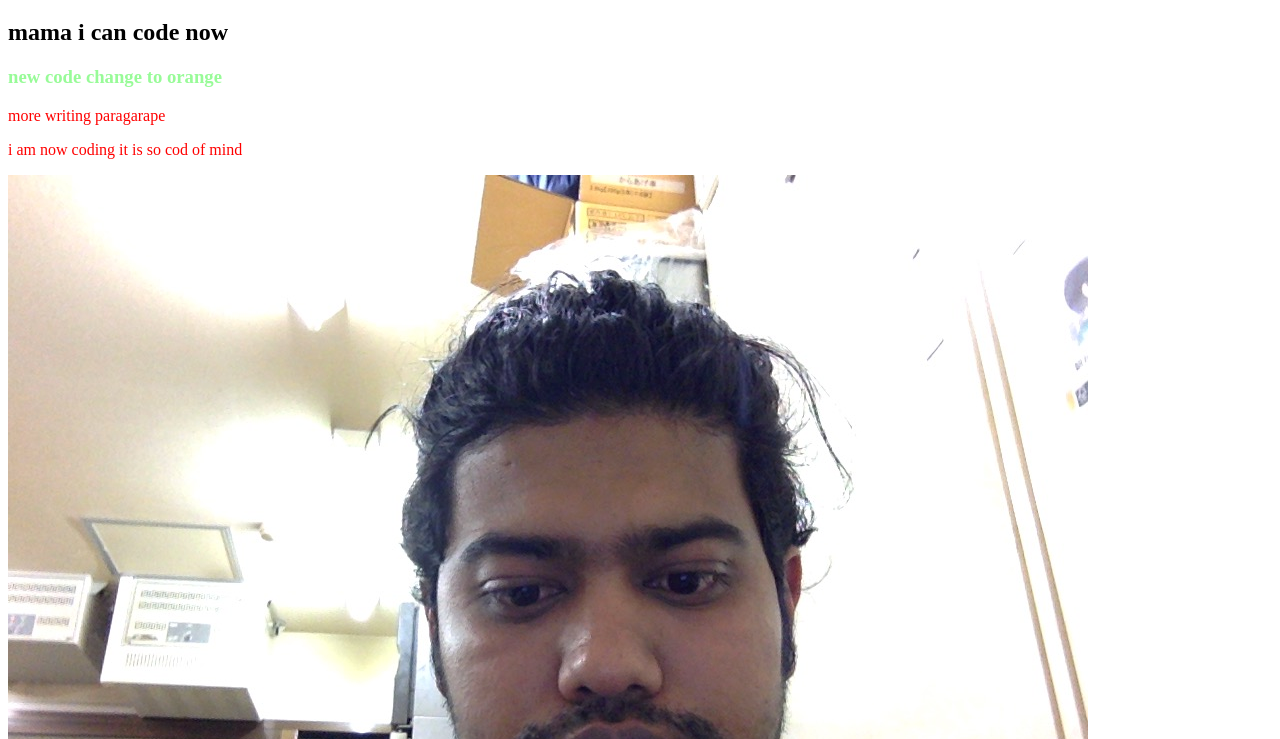
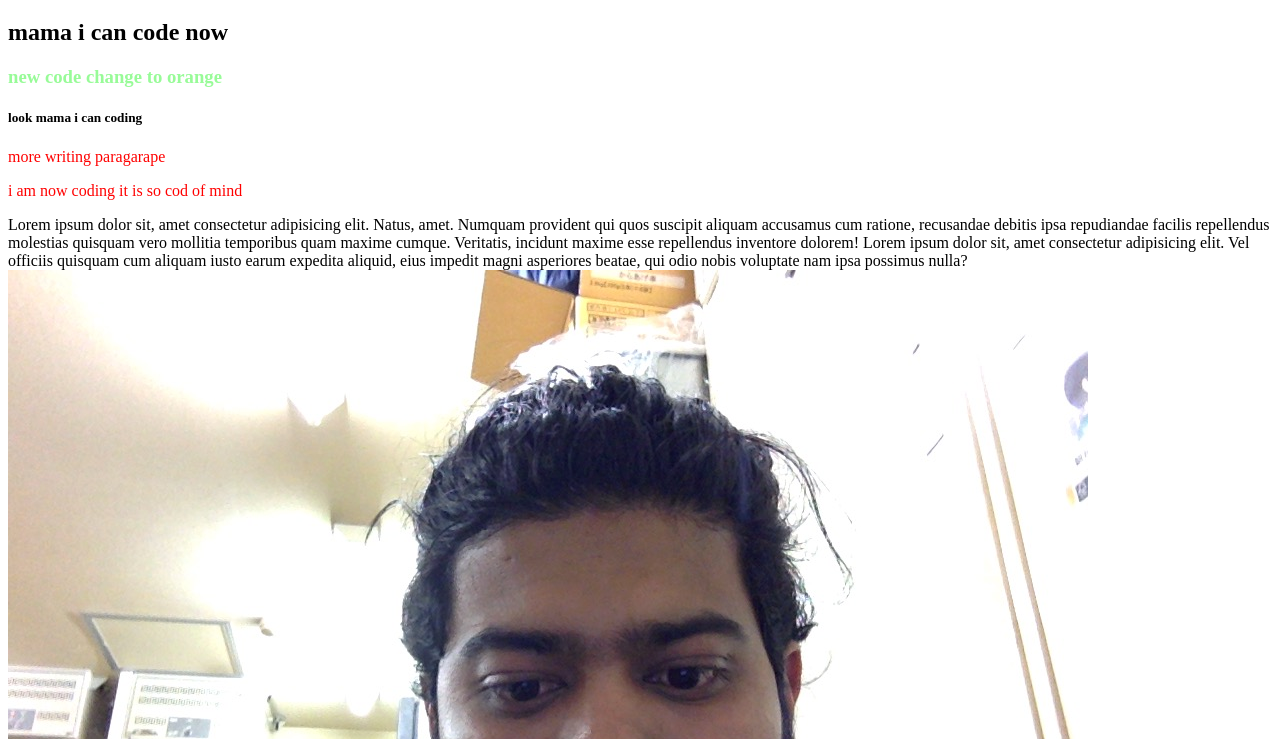
Before and after one commit to NORULISLAM/my-second-repo, a plain HTML site: page index.html in a window 1280 px wide. Shown: the part 61-800 px from the top of the page. Drawn offline with Linux system fonts and the light colour scheme.

Commit message:
add-blog

```diff
--- a/index.html
+++ b/index.html
@@ -11,8 +11,10 @@
   <h1>i can push to github.com</h1>
 <h2>mama i can code now</h2>
 <h3>new code change to orange</h3>
+<h5>look mama i can coding</h5>
 <p>more writing paragarape</p>
 <p> i am now coding it is so cod of mind</p>
+<div>Lorem ipsum dolor sit, amet consectetur adipisicing elit. Natus, amet. Numquam provident qui quos suscipit aliquam accusamus cum ratione, recusandae debitis ipsa repudiandae facilis repellendus molestias quisquam vero mollitia temporibus quam maxime cumque. Veritatis, incidunt maxime esse repellendus inventore dolorem!  Lorem ipsum dolor sit, amet consectetur adipisicing elit. Vel officiis quisquam cum aliquam iusto earum expedita aliquid, eius impedit magni asperiores beatae, qui odio nobis voluptate nam ipsa possimus nulla?</div>
 <img src="Photo on 2021-12-25 at 1.49.jpg" alt="">
 <img src="my photo.jpg" alt="">
 </body>
```
